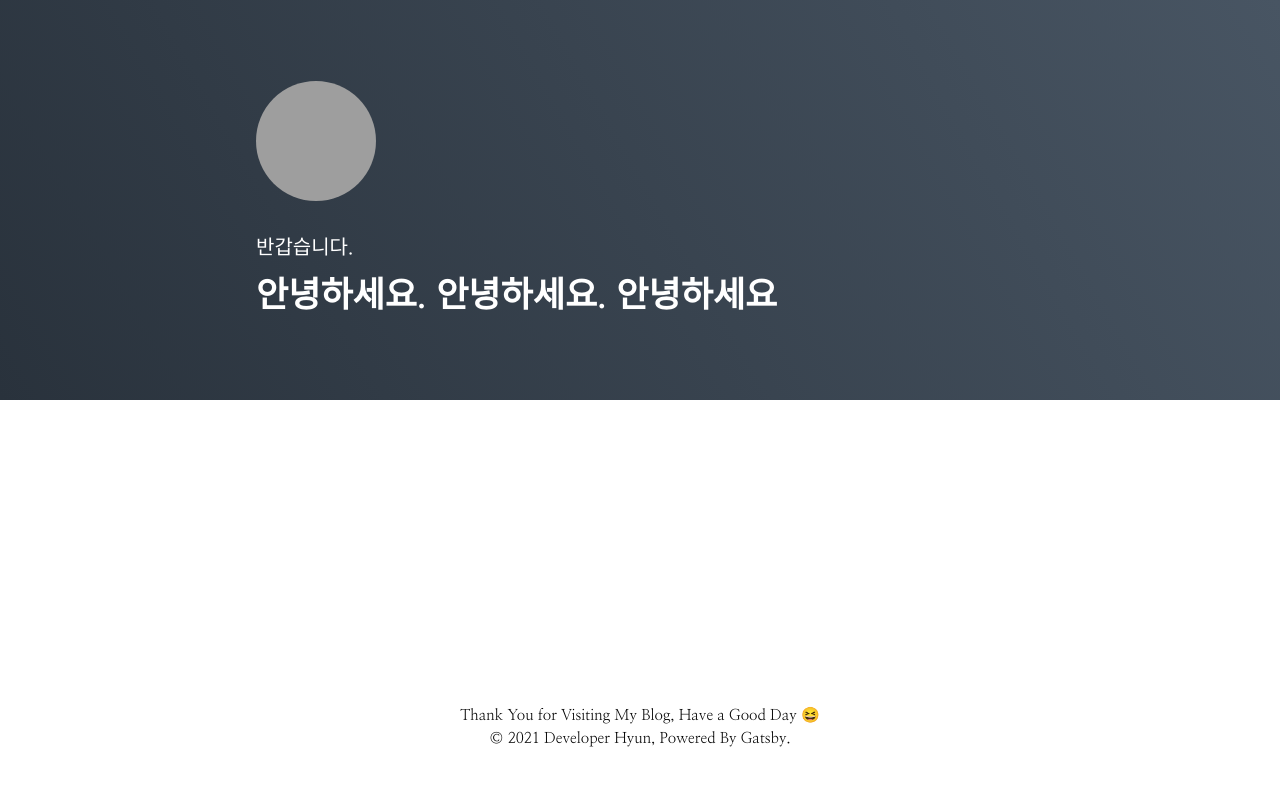
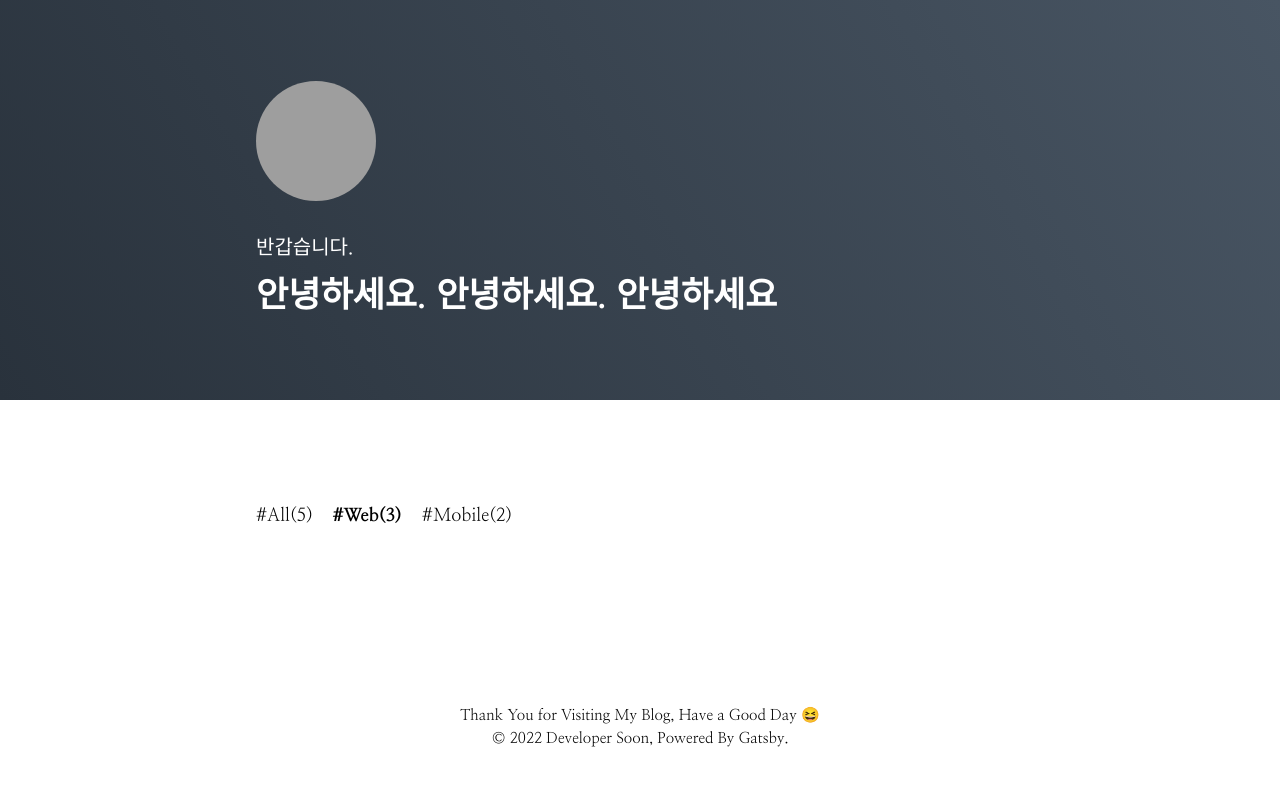
Before and after one commit to Ssoon-m/Ssoon-m.github.io, a Gatsby site: page / in a window 1280 px wide. Built offline with nearby package versions, Linux system fonts and the light colour scheme; Gatsby itself is replaced by a stand-in of ours; grey boxes are pictures that could not be loaded.

Commit message:
Feat: 카테고리 디자인

```diff
--- a/src/components/Common/Footer.tsx
+++ b/src/components/Common/Footer.tsx
@@ -11,11 +11,15 @@ const FooterWrapper = styled.div`
   line-height: 1.5;
 `
 
+const getCurrentYear = (): number => {
+  return new Date().getFullYear()
+}
+
 const Footer: React.FC = function () {
   return (
     <FooterWrapper>
       Thank You for Visiting My Blog, Have a Good Day 😆
-      <br />© 2021 Developer Hyun, Powered By Gatsby.
+      <br />© {getCurrentYear()} Developer Soon, Powered By Gatsby.
     </FooterWrapper>
   )
 }
--- a/src/components/Common/GlobalStyle.tsx
+++ b/src/components/Common/GlobalStyle.tsx
@@ -13,7 +13,8 @@ const defaultStyle = css`
 
   html,
   body,
-  #___gatsby {
+  #___gatsby,
+  #gatsby-focus-wrapper {
     height: 100%;
   }
 
--- /dev/null
+++ b/src/components/Main/CategoryList.tsx
@@ -0,0 +1,63 @@
+import React, { ReactNode } from "react"
+import styled from "@emotion/styled"
+import { Link } from "gatsby"
+
+export type CategoryListProps = {
+  selectedCategory: string
+  categoryList: {
+    // 프로퍼티 이름은 문자열, 프로퍼티 값은 숫자임을 나타내는 타입 표기 방법
+    [key: string]: number
+  }
+}
+
+interface CategoryItemProps {
+  active: boolean
+}
+
+interface GatsbyLinkProps extends CategoryItemProps {
+  children: ReactNode // 컴포넌트 내부의 요소들
+  className?: string // Styled Component를 통해 정의한 스타일을 적용하기 위한 클래스명
+  to: string // Link 컴포넌트에 전달하기 위한 경로
+}
+
+const CategoryListWrapper = styled.div`
+  display: flex;
+  flex-wrap: wrap;
+  width: 768px;
+  margin: 100px auto 0;
+`
+
+const CategoryItem = styled(({ active, ...props }: GatsbyLinkProps) => (
+  <Link {...props} />
+))`
+  margin-right: 20px;
+  padding: 5px 0;
+  font-size: 18px;
+  font-weight: ${({ active }) => (active ? "800" : "400")};
+  cursor: pointer;
+
+  &:last-of-type {
+    margin-right: 0;
+  }
+`
+
+const CategoryList: React.FC<CategoryListProps> = function ({
+  selectedCategory,
+  categoryList,
+}) {
+  return (
+    <CategoryListWrapper>
+      {Object.entries(categoryList).map(([name, count]) => (
+        <CategoryItem
+          to={`/?category=${name}`}
+          active={name === selectedCategory}
+          key={name}
+        >
+          #{name}({count})
+        </CategoryItem>
+      ))}
+    </CategoryListWrapper>
+  )
+}
+
+export default CategoryList
--- a/src/pages/index.tsx
+++ b/src/pages/index.tsx
@@ -3,11 +3,18 @@ import styled from "@emotion/styled"
 import GlobalStyle from "../components/Common/GlobalStyle"
 import Introduction from "../components/Main/Introduction"
 import Footer from "../components/Common/Footer"
+import CategoryList from "../components/Main/CategoryList"
+
+const CATEGORY_LIST = {
+  All: 5,
+  Web: 3,
+  Mobile: 2,
+}
 
 const Container = styled.div`
   display: flex;
   flex-direction: column;
-  height: 100vh;
+  height: 100%;
 `
 
 const IndexPage: React.FC = function () {
@@ -15,6 +22,7 @@ const IndexPage: React.FC = function () {
     <Container>
       <GlobalStyle />
       <Introduction />
+      <CategoryList selectedCategory="Web" categoryList={CATEGORY_LIST} />
       <Footer />
     </Container>
   )
```
